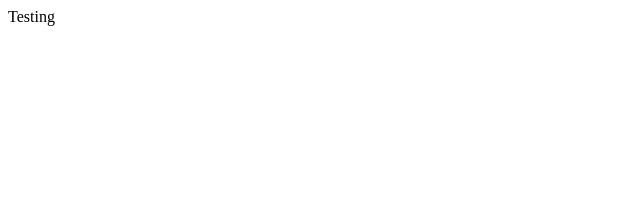
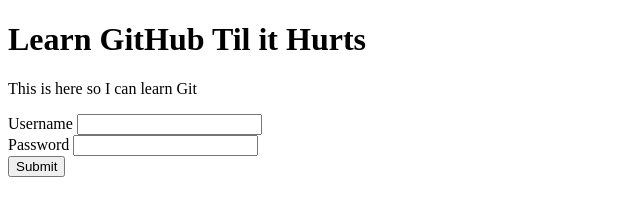
Before and after one commit to cpedersen/learn-github, a plain HTML site: page foo.html in a window 1280 px wide. Shown: the whole page, without its empty margins (0-640 px from the left). Drawn offline with Linux system fonts and the light colour scheme.

Commit message:
populate foo html

```diff
--- a/foo.html
+++ b/foo.html
@@ -1 +1,26 @@
-Testing
+<!DOCTYPE html>
+<html lang="en">
+<head>
+  <title>learn git</title>
+  <link rel="stylesheet" type="text/css" href="main.css">
+  <script type="text/javascript" src="./bar.js"></script>
+  <script type="text/javascript" src="./foo.js"></script>
+</head>
+<body>
+  <h1>Learn GitHub Til it Hurts</h1>
+  <p>This is here so I can learn Git</p>
+  <form name="signup" action="/signup">
+    <div>
+      <label for="username">Username</label>
+      <input type="text" name="username" required>
+    </div>
+
+    <div>
+      <label for="password">Password</label>
+      <input type="password" name="password">
+    </div>
+
+    <input type="submit">
+</form>
+</body>
+</html>
```
